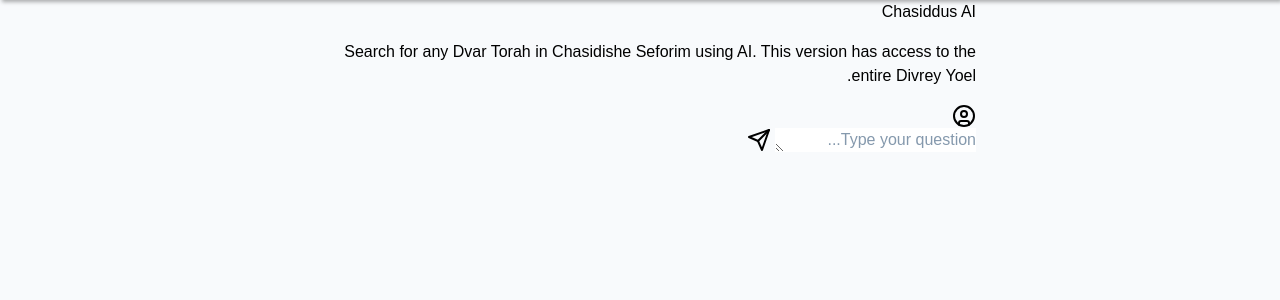
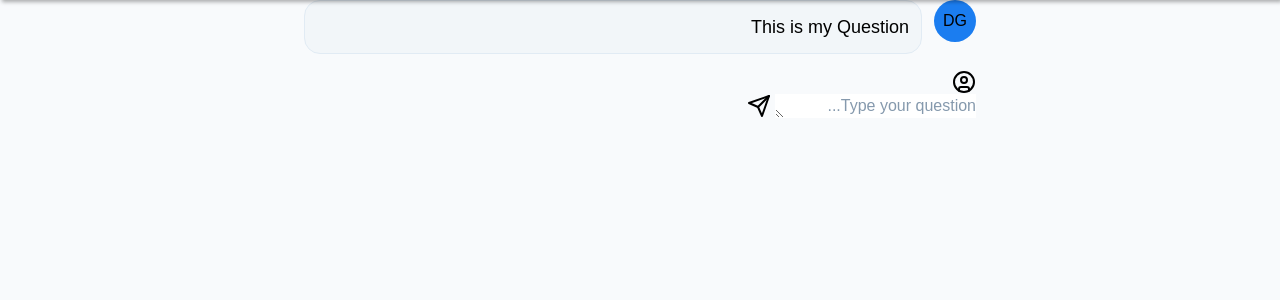
Before and after one commit to pinta-partners/DIVREYYOELtryaginuiforreplit, a Flask app: page / in a window 1280 px wide. Shown: the part 56-356 px from the top of the page. Run offline with Flask 3, Linux system fonts and the light colour scheme; some web fonts are replaced.

Commit message:
Assistant checkpoint: Replace header with flex container
Assistant generated file changes:
- templates/index.html: Replace header text with flex container

---

User prompt:

remove Chasiddus AI and Search for any Dvar Torah in Chasidishe Seforim using AI. This version has access to the entire Divrey Yoel.
and replace it with
 <div class="flex gap-3">
          <div
            class="flex justify-center items-center rounded-full h-[42px] w-[42px] align-content bg-blue-500"
          >
            DG
          </div>
          <div
            class="bg-gray-100 border border-gray-200 rounded-2xl p-3 f-narkis flex-1 text-lg"
          >
            <md-block rendered="property"
              ><p>This is my Question</p>
            </md-block>

          </div>
        </div>

```diff
--- a/templates/index.html
+++ b/templates/index.html
@@ -16,8 +16,14 @@
         </div>
       </header>
       <div class="max-w-2xl mx-auto flex flex-col gap-4 mb-4 px-3 sm:px-0">
-        <h1>Chasiddus AI</h1>
-        <h2>Search for any Dvar Torah in Chasidishe Seforim using AI. This version has access to the entire Divrey Yoel.</h2>
+        <div class="flex gap-3">
+          <div class="flex justify-center items-center rounded-full h-[42px] w-[42px] align-content bg-blue-500">
+            DG
+          </div>
+          <div class="bg-gray-100 border border-gray-200 rounded-2xl p-3 f-narkis flex-1 text-lg">
+            <md-block rendered="property"><p>This is my Question</p></md-block>
+          </div>
+        </div>
 
         <form id="query-form" class="chat-form">
             <div class="avatar">
```
